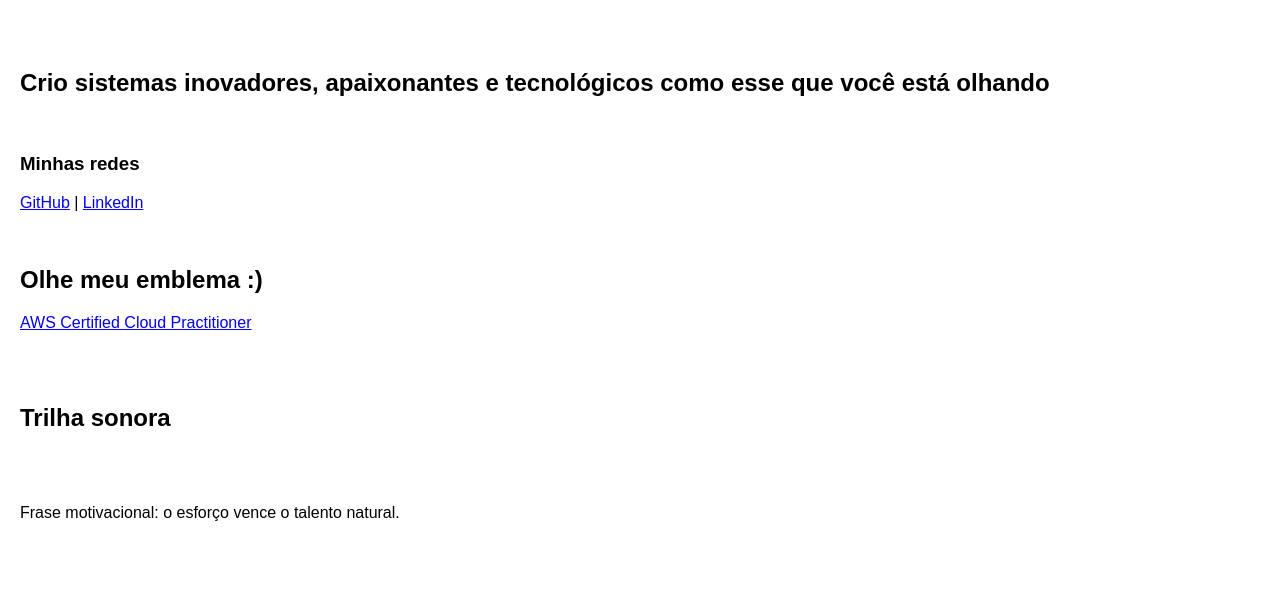
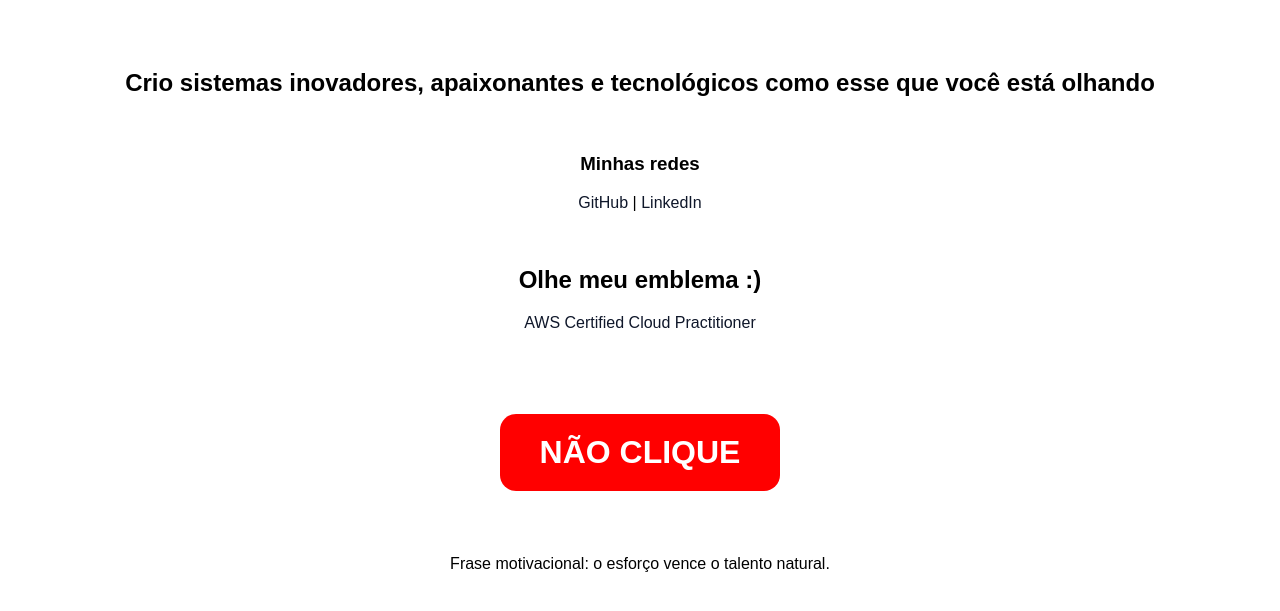
Before and after one commit to MarlonJerold/drogaeopato, a plain HTML site: page index.html in a window 1280 px wide. Shown: the part 101-712 px from the top of the page. Drawn offline with Linux system fonts and the light colour scheme.

Commit message:
Add play button for background audio

```diff
--- a/index.html
+++ b/index.html
@@ -7,10 +7,37 @@
     body {
       font-family: Arial, sans-serif;
       margin: 20px;
+      text-align: center;
     }
-    /* áudio oculto */
-    #background-audio {
-      display: none;
+
+    #playBtn {
+      font-size: 32px;
+      font-weight: bold;
+      padding: 20px 40px;
+      background-color: #ff0000;
+      color: #fff;
+      border: none;
+      border-radius: 16px;
+      cursor: pointer;
+      margin: 30px 0;
+      transition: transform 0.2s;
+    }
+
+    #playBtn:hover {
+      transform: scale(1.1);
+    }
+
+    audio {
+      display: none; /* áudio oculto */
+    }
+
+    a {
+      color: #0f172a;
+      text-decoration: none;
+    }
+
+    a:hover {
+      text-decoration: underline;
     }
   </style>
 </head>
@@ -22,7 +49,6 @@
   <h2>Crio sistemas inovadores, apaixonantes e tecnológicos como esse que você está olhando</h2>
   <br>
   <h3>Minhas redes</h3>
-
   <p>
     <a href="https://github.com/MarlonJerold" target="_blank">GitHub</a> |
     <a href="https://www.linkedin.com/in/marlon-jerold/" target="_blank">LinkedIn</a>
@@ -37,8 +63,8 @@
   </p>
 
   <br><br>
-  <h2>Trilha sonora</h2>
-  <!-- Áudio oculto -->
+
+  <button id="playBtn">NÃO CLIQUE</button>
   <audio id="background-audio" loop>
     <source src="musica.mp3" type="audio/mpeg">
     Seu navegador não suporta o elemento de áudio.
@@ -48,11 +74,14 @@
   <p>Frase motivacional: o esforço vence o talento natural.</p>
 
   <script>
-    window.addEventListener('load', () => {
-      const audio = document.getElementById('background-audio');
+    const btn = document.getElementById('playBtn');
+    const audio = document.getElementById('background-audio');
+
+    btn.addEventListener('click', () => {
       audio.play().catch(() => {
-        console.log('Autoplay bloqueado pelo navegador, interação necessária.');
+        console.log('O navegador bloqueou autoplay. Clique novamente.');
       });
+      btn.style.display = 'none';
     });
   </script>
 </body>
```
